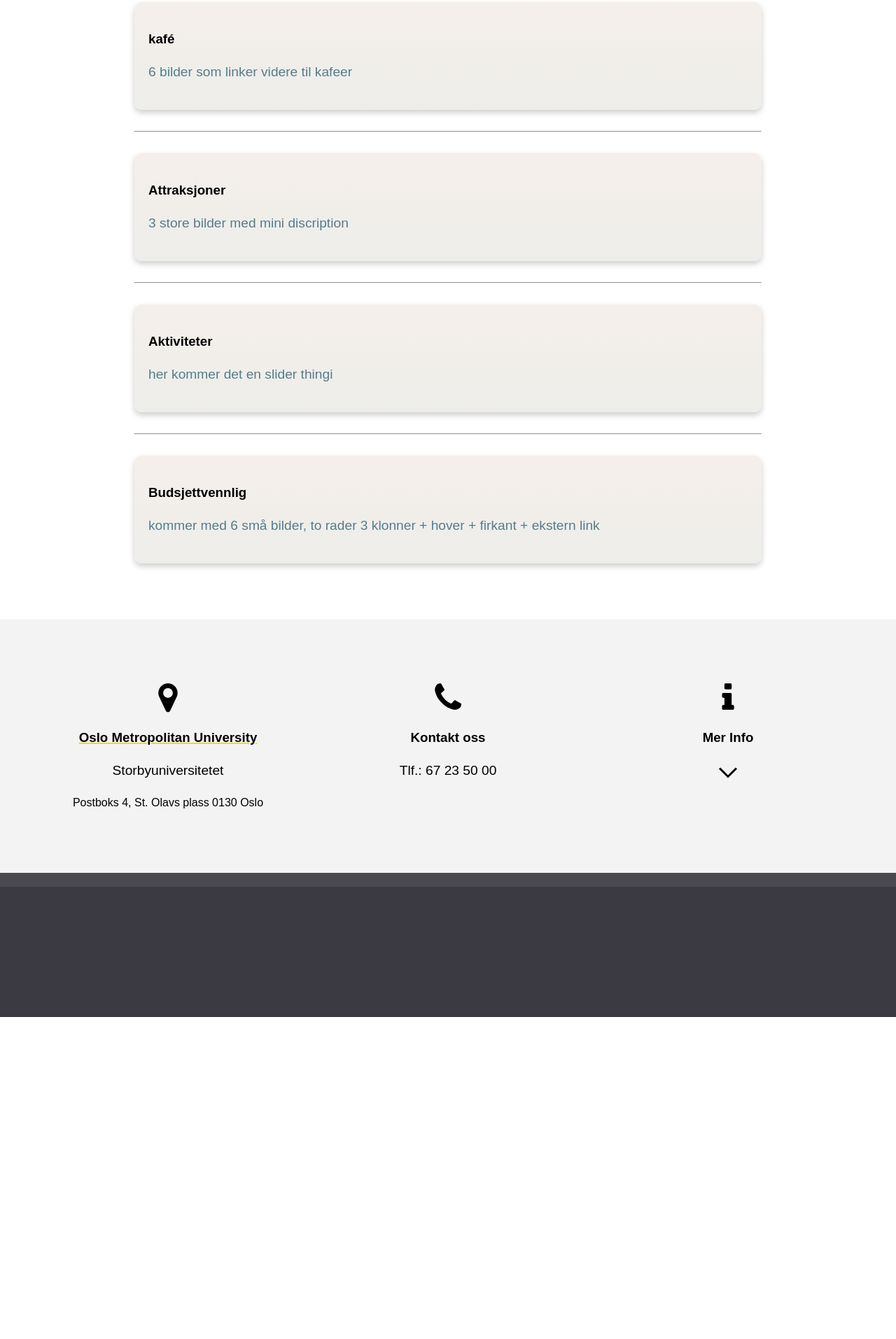
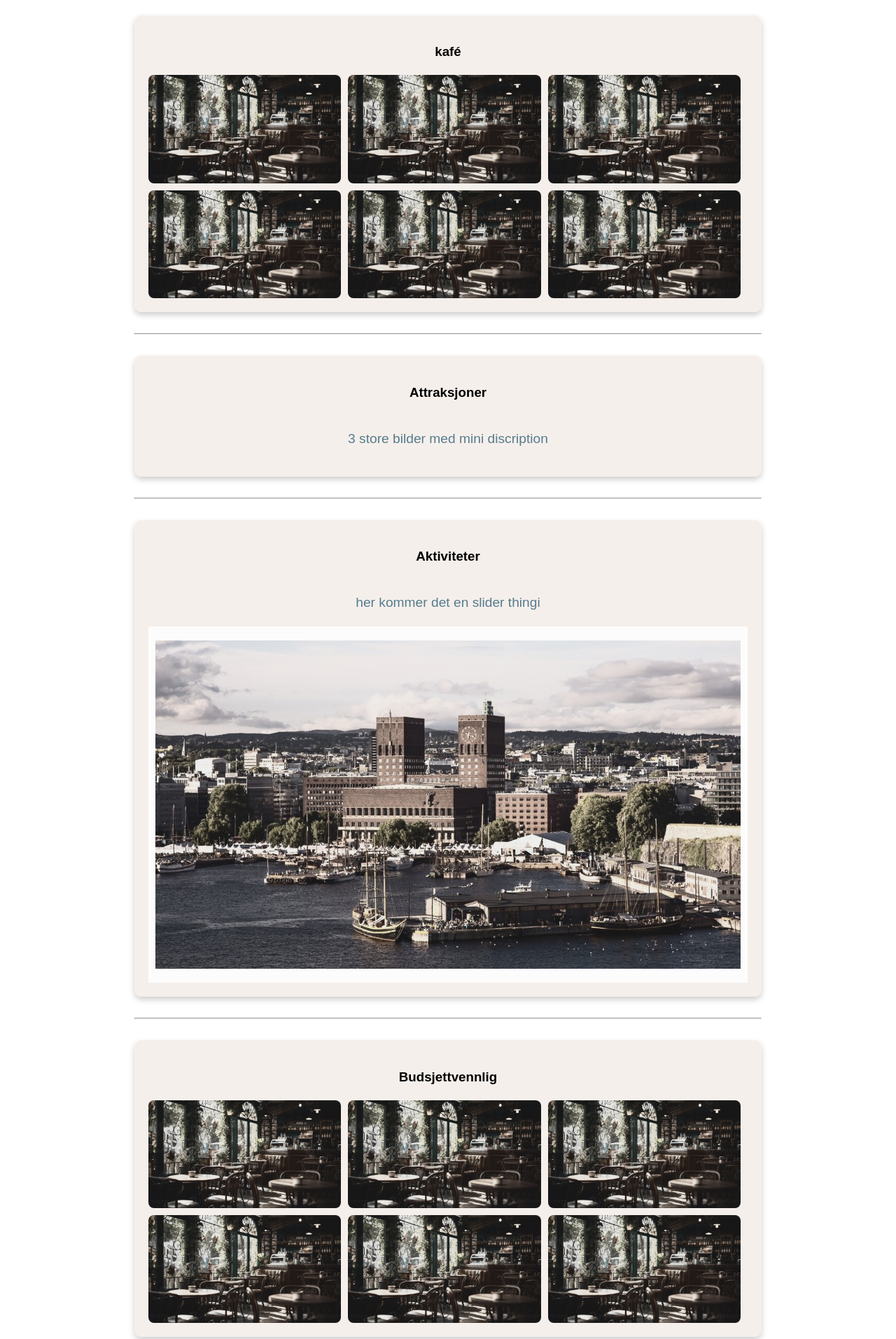
Before and after one commit to kegun8344/HTMLexam2024, a plain HTML site: page other-pages/activity.html in a window 1280 px wide. Shown: the part 1735-3648 px from the top of the page at 70% size. Before the commit the page ends 3188 px from the top, so only its background shows below. Drawn offline with Linux system fonts and the light colour scheme; a script that the page names is missing.

Commit message:
layout for each part, read the comments

```diff
--- a/other-pages/activity.html
+++ b/other-pages/activity.html
@@ -139,14 +139,44 @@
 
         <article>
             <section class="activity-main-box" id="uteliv">
-                <h3>Uteliv</h3>
+                <h3>Uteliv i OSLO</h3>
                 <p>3 store bilder</p>
+                <!--midlertidig, ..., ikke resposiv ,
+                <div class=""></div>
+
+                <a href="https://www.himkok.no/">
+                    <figure>
+                        <img src="/images/himkok-uteliv1.3.jpeg" alt="Himkok i OSLO" class="activity-img">
+                        <figcaption> phot by me: </figcaption>
+                    </figure>
+                </a>
+
+                <img src="/images/thetopbar-uteliv2.3.jpg" alt="image 1" class="activity-img">
+                <a href="https://www.thetoposlo.no/bar">The top bar</a>
+                <img src="/images/postbar-uteliv3.3.jpg" alt="image 1" class="activity-img">
+                <a href="https://www.posthallen.no/">Posthallen Drinkhub</a>
+                </div>-->
             </section>
 
+
+            <!--kommentar til scroll id: endre slik at den stopper før hr?, nå:scroller frem til tittelen..-->
             <hr id="hr-activity">
             <section class="activity-main-box" id="kafe">
                 <h3>kafé</h3>
-                <p> 6 bilder som linker videre til kafeer</p>
+                <!--midlertidig!! bedre måte enn a heleveien?, men koden er responsiv og funker:)-->
+                <!--endre class navn?, neo som mangler..-->
+                <div class="small-img-container">
+                    <a href="https://www.handbakt.no/" class="small-img-box"><img src="/images/cafeBg2.jpg"
+                            alt="Bilde 1"></a>
+                    <a href="https://kumi.no/" class="small-img-box"><img src="/images/cafeBg2.jpg" alt="Bilde 2"></a>
+                    <a href="https://fuglen.no/" class="small-img-box"><img src="/images/cafeBg2.jpg" alt="Bilde 3"></a>
+                    <a href="https://www.laundromat.no/" class="small-img-box"><img src="/images/cafeBg2.jpg"
+                            alt="Bilde 4"></a>
+                    <a href="https://pustkaffebar.no/" class="small-img-box"><img src="/images/cafeBg2.jpg"
+                            alt="Bilde 5"></a>
+                    <a href="https://cafecathedral.no/" class="small-img-box"><img src="/images/cafeBg2.jpg"
+                            alt="Bilde 6"></a>
+                </div>
             </section>
 
             <hr id="hr-activity">
@@ -159,12 +189,32 @@
             <section class="activity-main-box" id="aktiviteter">
                 <h3>Aktiviteter</h3>
                 <p> her kommer det en slider thingi</p>
+                <!--funke for nå, men må forbedres, legge bilde under osv-->
+                <div class="scroll-img-container">
+                    <img src="/images/activitiesBg4.jpg" alt="">
+                    <img src="/images/attractionsBg3.jpg" alt="">
+                    <img src="/images/cafeBg2.jpg" alt="">
+                    <img src="/images/cafeBg2.jpg" alt="">
+                </div>
             </section>
 
             <hr id="hr-activity">
             <section class="activity-main-box" id="budsjettvennlig">
                 <h3>Budsjettvennlig</h3>
-                <p> kommer med 6 små bilder, to rader 3 klonner + hover + firkant + ekstern link </p>
+                <!--samme layout!! som kafe, må endre href og bilder -->
+                <div class="small-img-container">
+                    <a href="https://www.handbakt.no/" class="small-img-box"><img src="/images/cafeBg2.jpg"
+                            alt="Bilde 1"></a>
+                    <a href="https://kumi.no/" class="small-img-box"><img src="/images/cafeBg2.jpg" alt="Bilde 2"></a>
+                    <a href="https://fuglen.no/" class="small-img-box"><img src="/images/cafeBg2.jpg" alt="Bilde 3"></a>
+                    <a href="https://www.laundromat.no/" class="small-img-box"><img src="/images/cafeBg2.jpg"
+                            alt="Bilde 4"></a>
+                    <a href="https://pustkaffebar.no/" class="small-img-box"><img src="/images/cafeBg2.jpg"
+                            alt="Bilde 5"></a>
+                    <a href="https://cafecathedral.no/" class="small-img-box"><img src="/images/cafeBg2.jpg"
+                            alt="Bilde 6"></a>
+                </div>
+
             </section>
         </article>
 
@@ -177,65 +227,26 @@
                 <section id="col1">
                     <span id="icon" class="fa fa-map-marker" alt="Map markering"></span>
 
-                    <address class="address-font">
-                        <a class="more-info-links" href="https://maps.app.goo.gl/KMtNLzg2X4wWKpAG9">
-                            <h3>Oslo Metropolitan University</h3>
-                        </a>
-                        <p>Storbyuniversitetet</p>
-                        Postboks 4, St. Olavs plass
-                        0130 Oslo
-                    </address>
                 </section>
 
                 <section id="col2">
                     <span id="icon" class="fa fa-phone" alt="Telefon"></span>
 
-                    <address class="address-font">
-                        <h3>Kontakt oss</h3>
-                        <p>Tlf.: 67 23 50 00</p>
-                    </address>
                 </section>
 
                 <section id="col3">
                     <span id="icon" class="fa fa-info" alt="Info"></span>
                     <span>
-                        <h3> Mer Info</h3>
                         <div class="more-info-tab">
+                            <!--dersom tabben under bli borte vil ikke dropdown oppe funke + java ofc-->
                             <button id="toggle-tab" class="more-info-tab-button">
-                                <svg id="toggle-icon" xmlns="http://www.w3.org/2000/svg" width="30" height="30"
-                                    viewBox="2 1 20 20" alt=" Nedover pil">
-                                    <path fill-rule="evenodd"
-                                        d="M12 17.414 3.293 8.707l1.414-1.414L12 14.586l7.293-7.293 1.414 1.414L12 17.414z" />
-                                </svg>
                             </button>
-                        </div>
-                        <div id="more-info-tab" class="more-info-tabcontent">
-                            <a class="more-info-links" href="https://www.oslomet.no/en">English</a>
-                            <a class="more-info-links" href="https://www.oslomet.no/alumni">Alumni</a>
-                            <a class="more-info-links"
-                                href="https://www.oslomet.no/om/ansatteoversikt">Ansatteoversikt</a>
-                            <a class="more-info-links"
-                                href="https://www.oslomet.no/om/arrangement/arrangementsoversikt">Arrangementsoversikt</a>
-                            <a class="more-info-links" href="https://www.oslomet.no/om/for-ansatte">For ansatte</a>
-                            <a class="more-info-links" href="https://www.oslomet.no/om/for-studenter">For
-                                studenter</a>
-                            <a class="more-info-links" href="https://www.oslomet.no/om/ledige-stillinger">Ledige
-                                stillinger</a>
-                            <a class="more-info-links"
-                                href="https://www.oslomet.no/om/personvernerklering-informasjonskapslar">Personvernerklæring
-                                og <br> informasjonskapslar</a>
-                            <a class="more-info-links" href="https://www.oslomet.no/om/pressekontakt">Pressekontakt</a>
-                            <a class="more-info-links"
-                                href="https://www.oslomet.no/om/tilgjengelegheitserklering">Tilgjengelegheitserklæring</a>
-                            <a class="more-info-links"
-                                href="https://www-admin.oslomet.no/admin/view/content/58148">Admin</a>
                         </div>
                         <script src="../javascript/index-tabs"></script>
                     </span>
                 </section>
             </div>
         </article>
-        <!-- Social Media links -->
         <nav class="mediabox"></nav>
     </footer>
 </body>
--- a/stylesheet/style.css
+++ b/stylesheet/style.css
@@ -7,12 +7,15 @@
     --teal: #567C8D;
     --skyblue: #C8D9E6;
     --beige: #F5EFEB;
-    --white: #edede9;
+    --white: #ffffffd0;
 
     --slide1: #b9cfdf;
     --slide2: #a8c2d7;
     --slide3: #96b6cf;
     --slide4: #739ebf;
+
+    --shadow1: #2f415694;
+    --shadow2: #29242197;
 }
 
 html {
@@ -129,7 +132,7 @@ header {
     font-size: larger;
 }
 
-.dropdown-content>a {
+.dropdown-content a {
     color: black;
     padding: 1rem 1rem;
     text-decoration: none;
@@ -138,7 +141,7 @@ header {
     border-top: 0.06rem solid rgb(92, 92, 92);
 }
 
-.dropdown-content>a:hover {
+.dropdown-content a:hover {
     background-color: #fff6cb;
 
 }
@@ -1091,54 +1094,94 @@ h1.github {
 
 
 .activity-main-box {
-    background-image: linear-gradient(var(--beige), var(--white));
+    background-image: linear-gradient(var(--beige), var(--beige));
     border-radius: 10px;
     box-shadow: 0px 4px 8px rgba(0, 0, 0, 0.2);
     padding: 20px;
     margin-top: 20px;
     margin-bottom: 20px;
-    flex: 1 1 calc(25% - 20px);
+    max-width: 100%;
+    /* Ensure box doesn’t exceed screen width */
+    display: flex;
+    flex-direction: column;
+    align-items: center;
 }
 
 .activity-main-box>p {
     color: var(--teal);
 }
 
-.activity-row {
-    margin: 8px-16px;
+.activity-img {
+    max-width: 300px;
+    padding: 5px;
 }
 
-.activity-row,
-.activity-row>.activity-column {
-    padding: 8px;
+.small-img-container {
+    display: flex;
+    flex-wrap: wrap;
+    max-width: 1200px;
+    gap: 10px;
 }
 
-.activity-column {
-    float: left;
-    width: 33%;
+/* Stil for hver enkelt bilde-boks */
+.small-img-box {
+    flex: 1 1 calc(33.33% - 10px);
+    /* Tredje dels bredde med mellomrom */
+    max-width: calc(33.33% - 10px);
+    transition: transform 0.4s ease;
+    /* Smooth transition */
+
 }
 
-.activity-row:after {
-    content: "";
-    display: table;
-    clear: both;
+.small-img-box img {
+    width: 100%;
+    height: auto;
+    display: block;
+    border-radius: 8px;
 }
 
-.activity-gallery-content {
-    background-color: var(--yellow);
-    padding: 10px;
-}
-
-/* Responsive layout - makes a two column-layout instead of four columns */
-@media screen and (max-width: 900px) {
-    .activity-column {
-        width: 33.33%;
+/* Media query for mellomstore skjermer (for eksempel nettbrett) */
+@media (max-width: 768px) {
+    .small-img-box {
+        flex: 1 1 calc(50% - 10px);
+        max-width: calc(50% - 10px);
     }
 }
 
-/* Responsive layout - makes the two columns stack on top of each other instead of next to each other */
-@media screen and (max-width: 600px) {
-    .activity-column {
-        width: 100%;
+/* Media query for små skjermer (mobil) */
+@media (max-width: 480px) {
+    .small-img-box {
+        flex: 1 1 100%;
+        max-width: 100%;
     }
 }
+
+/*det er flere hover med samme kode, må endrs, forksjell er backgorudn color som er viktig å ha med*/
+.small-img-box:hover {
+    background-color: var(--beige);
+    border-radius: 10px;
+    transform: scale(1.06);
+    box-shadow: 0px 0px 10px 4px var(--shadow2);
+}
+
+/*kode hentet fra w3school, vise kilde?*/
+.scroll-img-container {
+    display: flex;
+    background-color: var(--white);
+    overflow: auto;
+    white-space: nowrap;
+    padding: 10px;
+    gap: 10px;
+    padding: 10px;
+    scroll-snap-type: x mandatory;
+    /*husk å skrive kort forklaring*/
+}
+
+.scroll-img-container img {
+    padding: 10px;
+    max-width: 100%;
+    height: auto;
+    object-fit: cover;
+    scroll-snap-align: center;
+    border-radius: 8px;
+}
```
Also changed, not shown: images/himkok-uteliv1.3.jpeg (added), images/postbar-uteliv3.3.jpg (added), images/thetopbar-uteliv2.3.jpg (added), 1 other file.
